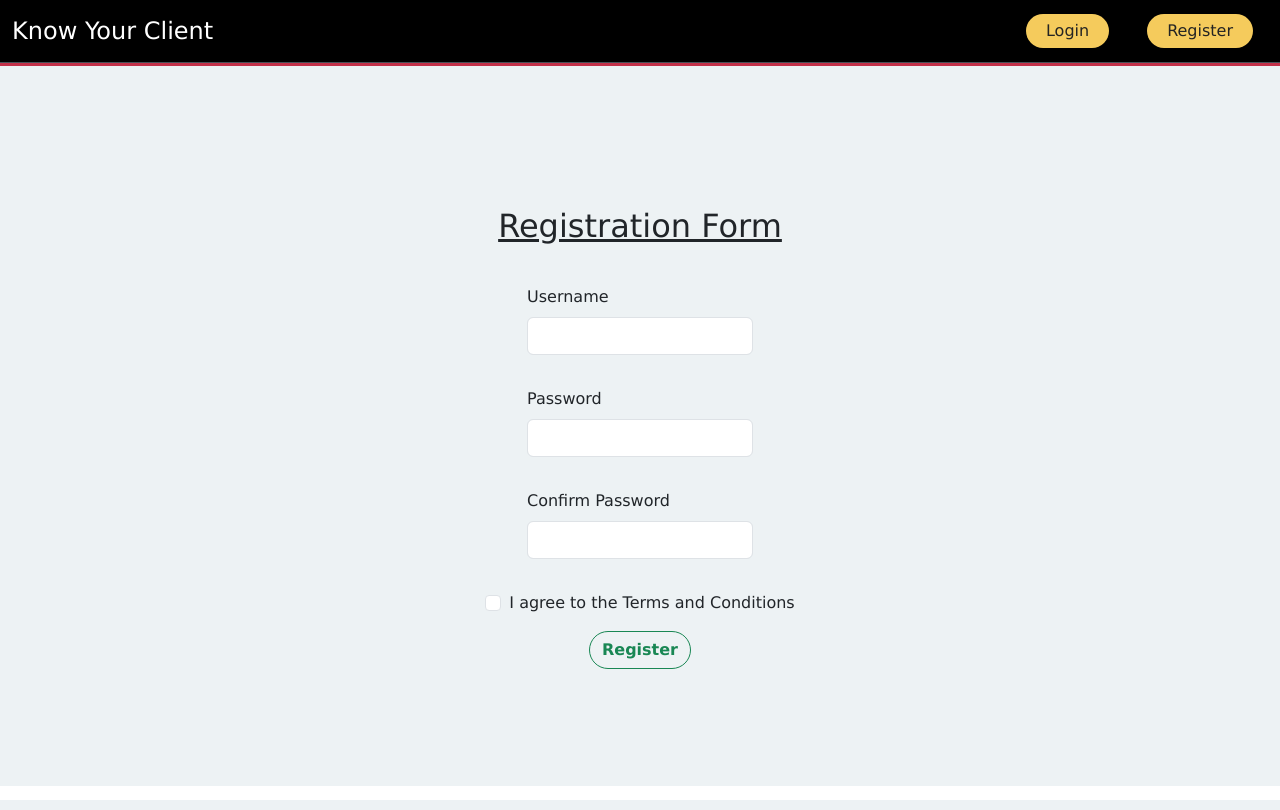
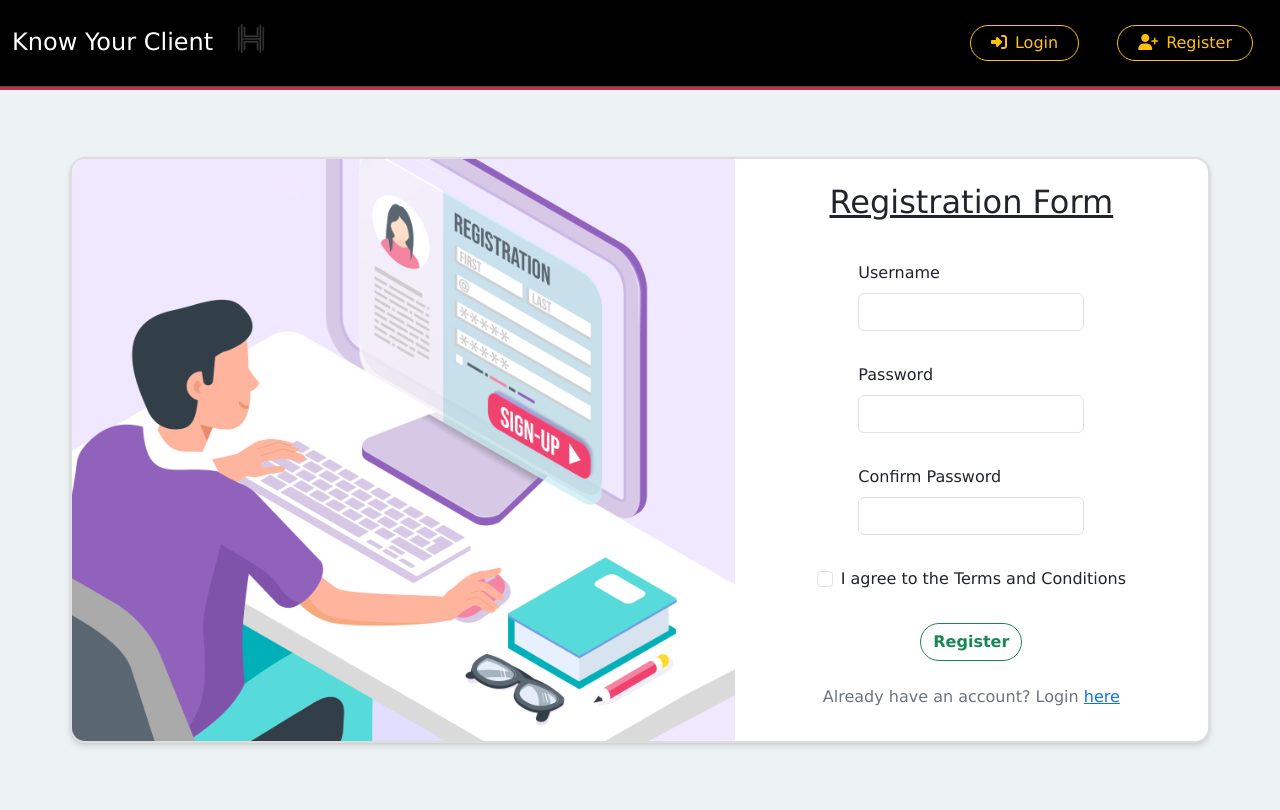
Before and after one commit to RushilReddy909/Backend-Landing-Page, a Flask app: page /register in a window 1280 px wide. Run offline with Flask 3, Linux system fonts and the light colour scheme.

Commit message:
Major CSS Overhaul with icons and images

```diff
--- a/static/style.css
+++ b/static/style.css
@@ -19,6 +19,36 @@ main {
     display: flex;
     align-items: center;
     justify-content: center;
+}
+
+.navbar-brand {
+    font-size: 1.5rem !important;
+    position: relative;
+    transition: all 0.2s ease;
+}
+
+.navbar-brand:hover {
+    color: #C33149 !important;
+}
+
+.navbar-brand::after {
+    content: '';
+    position: absolute;
+    width: 0;
+    height: 0.125rem;
+    left: 0;
+    bottom: 0;
+    background-color: #C33149;
+    transition: all 0.3s ease;
+}
+
+.navbar-brand:hover::after {
+    width: 100%;
+}
+
+.navbar-brand:not(:hover)::after {
+    right: 0;
+    left: auto;
 }
 
 .form-div {
@@ -47,9 +77,38 @@ main {
     margin: 0 15px;
 }
 
+.nav-link {
+    border-radius: 20px;
+}
+
+.nav-link:hover {
+    color: black !important;
+    background-color: white;
+}
+
 #logout-btn, #login-btn, #register-btn {
-    background-color: #F5CB5C;
+    /* background-color: #F5CB5C; */
     border-radius: 20px;
-    color: #242423;
+    /* color: #242423; */
     padding: 5px 20px;
 }
+
+.shadow-border {
+    border: 2px solid #ddd;
+    border-radius: 15px;
+    background-color: white;
+    box-shadow: 0 4px 6px rgba(0, 0, 0, 0.1),
+                0 1px 3px rgba(0, 0, 0, 0.06);
+    transition: all 0.2s ease-in-out, box-shadow 0.2s ease-in-out;
+}
+
+.shadow-border:hover {
+    transform: translateY(-5px);
+    box-shadow: 0 6px 10px rgba(0, 0, 0, 0.15),
+                0 2px 4px rgba(0, 0, 0, 0.1);
+}
+
+.required::after {
+    content: '*';
+    color: red;
+}
--- a/templates/admin.html
+++ b/templates/admin.html
@@ -3,13 +3,13 @@
 {% block title %} Administrator {% endblock %}
 
 {% block main %}
-    <div class="w-75">
+    <div class="container-lg shadow-border p-3">
         <div class="text-center mb-5">
             <h1 style="color: #C33149;">Data Points Table</h1>
             <p class="text-secondary">Total Entries: {{len}}</p>
         </div>
         <div class="table-responsive d-flex justify-content-center">
-            <table class="table-bordered ">
+            <table class="table-bordered">
                 <thead>
                     <tr>
                         <th>Name</th>
@@ -23,7 +23,7 @@
                         <tr>
                             <td style="width: 20%;">{{details.name if details.name else 'N/A'}}</td>
                             <td style="width: 25%;">{{details.email if details.email else 'N/A'}}</td>
-                            <td style="width: 15%;">+91 {{details.phone if details.phone else 'N/A'}}</td>
+                            <td style="width: 15%;">{{details.phone if details.phone else 'N/A'}}</td>
                             <td style="width: 40%;">{{details.address if details.address else 'N/A'}}</td>
                         </tr>
                     {% endfor %}
--- a/templates/layout.html
+++ b/templates/layout.html
@@ -1,26 +1,49 @@
 <!DOCTYPE html>
 <html lang="en">
-
   <head>
-  <meta charset="UTF-8">
-  <meta name="viewport" content="width=device-width, initial-scale=1.0">
-  <link href="../static/style.css" rel="stylesheet">
-  <link rel="icon" type="image/x-icon" href="../static/favicon.ico">
-  <link href="https://cdn.jsdelivr.net/npm/bootstrap@5.3.3/dist/css/bootstrap.min.css" rel="stylesheet"
-    integrity="sha384-QWTKZyjpPEjISv5WaRU9OFeRpok6YctnYmDr5pNlyT2bRjXh0JMhjY6hW+ALEwIH" crossorigin="anonymous">
+    <meta charset="UTF-8" />
+    <meta name="viewport" content="width=device-width, initial-scale=1.0" />
+    <link href="../static/style.css" rel="stylesheet" />
+    <link rel="icon" type="image/x-icon" href="../static/favicon.ico" />
+    <link
+      href="https://cdn.jsdelivr.net/npm/bootstrap@5.3.3/dist/css/bootstrap.min.css"
+      rel="stylesheet"
+      integrity="sha384-QWTKZyjpPEjISv5WaRU9OFeRpok6YctnYmDr5pNlyT2bRjXh0JMhjY6hW+ALEwIH"
+      crossorigin="anonymous"
+    />
+    <link
+      rel="stylesheet"
+      href="https://cdnjs.cloudflare.com/ajax/libs/font-awesome/6.7.1/css/all.min.css"
+      integrity="sha512-5Hs3dF2AEPkpNAR7UiOHba+lRSJNeM2ECkwxUIxC1Q/FLycGTbNapWXB4tP889k5T5Ju8fs4b1P5z/iB4nMfSQ=="
+      crossorigin="anonymous"
+      referrerpolicy="no-referrer"
+    />
     <title>{% block title %}{% endblock %}</title>
-    <script src="https://cdn.jsdelivr.net/npm/bootstrap@5.3.3/dist/js/bootstrap.bundle.min.js"
+    <script
+      src="https://cdn.jsdelivr.net/npm/bootstrap@5.3.3/dist/js/bootstrap.bundle.min.js"
       integrity="sha384-YvpcrYf0tY3lHB60NNkmXc5s9fDVZLESaAA55NDzOxhy9GkcIdslK1eN7N6jIeHz"
-      crossorigin="anonymous"></script>
+      crossorigin="anonymous"
+    ></script>
   </head>
 
   <body>
     <header>
-    <nav class="navbar navbar-expand-lg border-bottom" style="background-color: black;" data-bs-theme="dark">
+      <nav
+        class="navbar navbar-expand-lg border-bottom"
+        style="background-color: black"
+        data-bs-theme="dark"
+      >
         <div class="container-fluid">
-        <a class="navbar-brand" href="#" style="font-size: 1.5rem;">Know Your Client</a>
-        <button class="navbar-toggler" type="button" data-bs-toggle="collapse" data-bs-target="#navbarNavDropdown"
-          aria-controls="navbarNavDropdown" aria-expanded="false" aria-label="Toggle navigation">
+          <a class="navbar-brand" href="#">Know Your Client <img src="../static/images/logo.png" height="60px" width="60px" style="object-fit: cover;"></a>
+          <button
+            class="navbar-toggler"
+            type="button"
+            data-bs-toggle="collapse"
+            data-bs-target="#navbarNavDropdown"
+            aria-controls="navbarNavDropdown"
+            aria-expanded="false"
+            aria-label="Toggle navigation"
+          >
             <span class="navbar-toggler-icon"></span>
           </button>
           <div class="collapse navbar-collapse" id="navbarNavDropdown">
@@ -28,22 +51,53 @@
               {% if 'id' in session %}
               <div class="d-flex flex-column flex-lg-row">
                 <li class="nav-item mb-md-2 mb-lg-0">
-                <a class="nav-link active" aria-current="page" href="{{url_for('index')}}">Home</a>
+                  <a
+                    class="nav-link active"
+                    aria-current="page"
+                    href="{{url_for('index')}}"
+                    >Home</a
+                  >
                 </li>
                 <li class="nav-item mb-md-2 mb-lg-0">
-                <a class="nav-link active" aria-current="page" href="{{url_for('permissions')}}">Permissions</a>
+                  <a
+                    class="nav-link active"
+                    aria-current="page"
+                    href="{{url_for('permissions')}}"
+                    >Permissions</a
+                  >
                 </li>
-              <li class="nav-item mb-md-2 mb-lg-0 d-flex align-items-center justify-content-start">
-                <a id="logout-btn" class="nav-link active" href="{{url_for('logout')}}">Logout</a>
+                <li
+                  class="nav-item mb-md-2 mb-lg-0 d-flex align-items-center justify-content-start"
+                >
+                  <a
+                    id="logout-btn"
+                    class="btn btn-outline-warning"
+                    href="{{url_for('logout')}}"
+                    role="button"
+                    ><i class="fa-solid fa-right-from-bracket pe-2"></i>Logout</a
+                  >
                 </li>
               </div>
               {% else %}
-            <div class="d-flex flex-column flex-lg-row justify-content-start align-items-start gap-2 my-2 my-lg-0">
+              <div
+                class="d-flex flex-column flex-lg-row justify-content-start align-items-start gap-2 my-2 my-lg-0"
+              >
                 <li class="nav-item mb-md-2 mb-lg-0">
-                <a id="login-btn" class="nav-link active" href="{{url_for('login')}}">Login</a>
+                  <a
+                    id="login-btn"
+                    class="btn btn-outline-warning"
+                    href="{{url_for('login')}}"
+                    role="button"
+                    ><i class="fa-solid fa-right-to-bracket pe-2"></i>Login</a
+                  >
                 </li>
                 <li class="nav-item mb-md-2 mb-lg-0">
-                <a id="register-btn" class="nav-link active" href="{{url_for('register')}}">Register</a>
+                  <a
+                    id="register-btn"
+                    class="btn btn-outline-warning"
+                    href="{{url_for('register')}}"
+                    ><i class="fa-solid fa-user-plus pe-2"></i>Register</a
+                  >
                 </li>
               </div>
               {% endif %}
@@ -52,12 +106,11 @@
         </div>
       </nav>
     </header>
-  <main>
-    {% block main %} {% endblock %}
-  </main>
-  <footer>
-
-  </footer>
+    <main>{% block main %} {% endblock %}</main>
+    <footer></footer>
+    <script>
+      const tooltipTriggerList = document.querySelectorAll('[data-bs-toggle="tooltip"]')
+      const tooltipList = [...tooltipTriggerList].map(tooltipTriggerEl => new bootstrap.Tooltip(tooltipTriggerEl))
+    </script>
   </body>
-
 </html>
--- a/templates/permissions.html
+++ b/templates/permissions.html
@@ -1,7 +1,7 @@
 {% extends "layout.html" %} {% block title %} Set Permissions {% endblock %} {%
 block main %}
 <script src="../static/script.js"></script>
-<div>
+<div class="shadow-border p-4">
   <h2>Change Permissions</h2>
   <p class="text-info">Permissions you chose to share</p>
   <div>
--- a/templates/register.html
+++ b/templates/register.html
@@ -3,7 +3,12 @@
 {% block title %} Register {% endblock %}
 
 {% block main %}
-    <div style="width: 50%;">
+    <div class="container-lg shadow-border overflow-hidden">
+        <div class="row">
+            <div class="col-lg-7 col-md-12 p-0">
+                <img src="../static/images/registration.png" height="100%" width="100%" alt="Registration Image" style="object-fit: cover;">
+            </div>
+            <div class="col-lg-5 col-md-12 mb-3">
                 <form method="post">
                     <h2 style="text-align: center; text-decoration: underline;" class="my-4">Registration Form</h2>
                     <div class="center-flex" style="flex-direction: column;">
@@ -13,20 +18,23 @@
                         </div>
                         <div class="my-3">
                             <label for="password" class="form-label">Password</label>
-                    <input type="password" id="password" name="password" required class="form-control">
+                            <input type="password" id="password" name="password" required class="form-control" data-bs-toggle="tooltip" data-bs-placement="right" title="Enter a secure password with at least 10 characters.">
                         </div>
                         <div class="my-3">
                             <label for="cpassword" class="form-label">Confirm Password</label>
-                    <input type="password" id="cpassword" name="cpassword" required class="form-control">
+                            <input type="password" id="cpassword" name="cpassword" required class="form-control" data-bs-toggle="tooltip" data-bs-placement="right" title="Re-enter the same password.">
                         </div>
                         <div class="form-check my-3">
                             <input class="form-check-input" type="checkbox" value="" id="check" required>
                             <label class="form-check-label" for="check">I agree to the Terms and Conditions</label>
                         </div>
-                <div class="form-button px-4">
+                        <div class="form-button px-4 my-3">
                             <button type="submit" class="btn btn-outline-success">Register</button>
                         </div>
                     </div>
+                    <p class="text-secondary text-center mt-2">Already have an account? Login <a href="{{url_for('login')}}">here</a></p>
                 </form>
             </div>
+        </div>
+    </div>
 {% endblock %}
```
Also changed, not shown: templates/index.html (+8 -2 lines), templates/login.html (+16 -2 lines), static/favicon.ico, static/images/login.jpg (added), static/images/logo.png (added), static/images/registration.png (added). Lines whose indentation alone changed are shown as unchanged.
